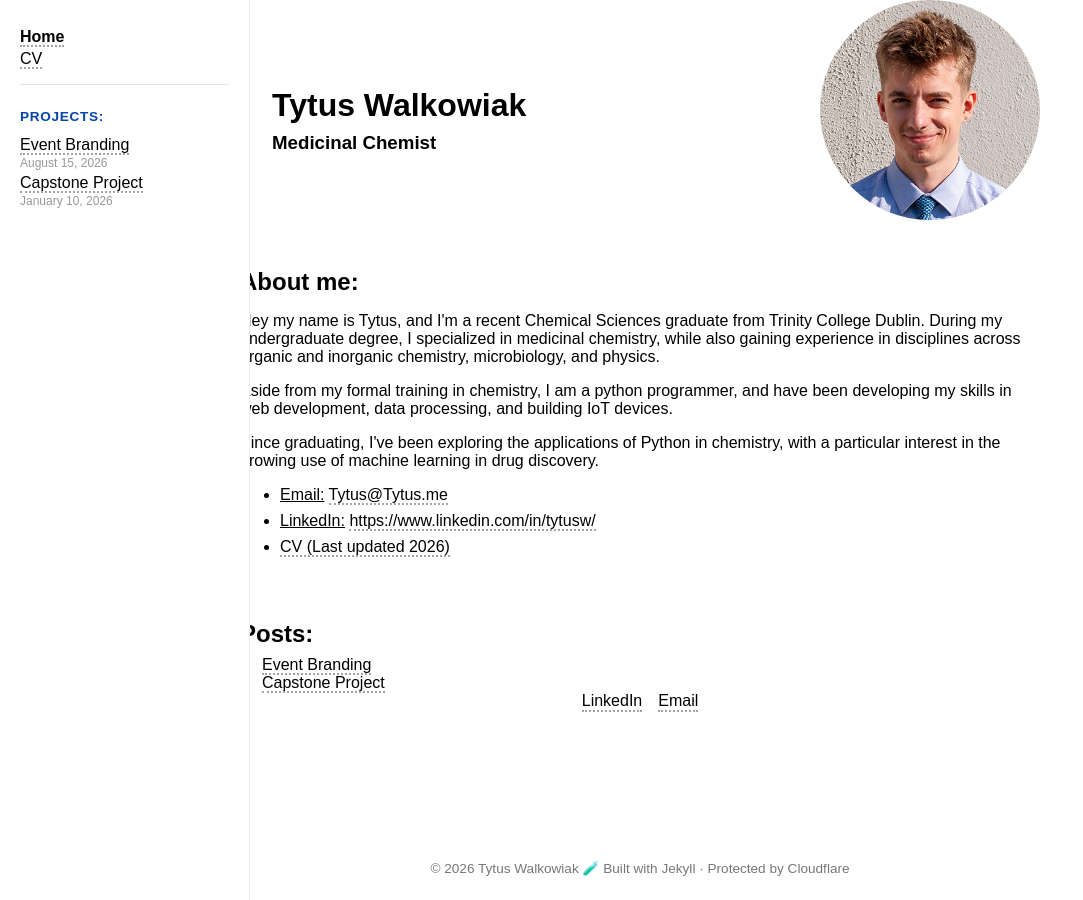
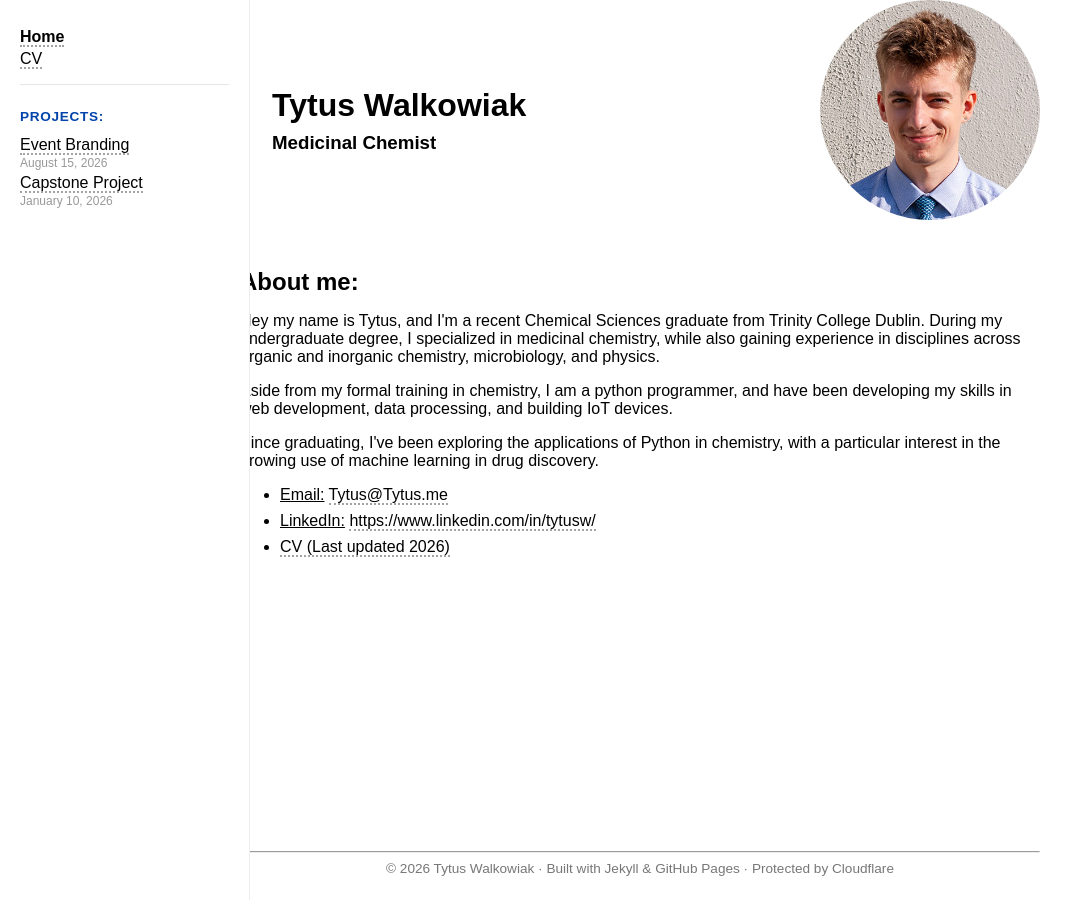
Before and after one commit to b0nes1/tytus.me, a Jekyll site: the page built from index.html, in a window 1280 px wide. Shown: the whole page, without its empty margins (0-1083 px from the left). Built offline with Jekyll 4.4.1, drawn with Linux system fonts in a browser that asks for light colours; the list of posts is cut into pages by our own code.

Commit message:
Add changes to footer

```diff
--- a/_layouts/default.html
+++ b/_layouts/default.html
@@ -19,22 +19,10 @@
 
 <body>
     {{ content}}
-    <div class="postsdiv">
-        <h2>Posts:</h2>
-        {% for post in site.posts %}
-        <li>
-            <a href="{{ post.url }}">{{ post.title }}</a>
-        </li>
-        {% endfor %}
-
-    </div>
-    <div class="socials">
-        <a id="linkedin" href="https://www.linkedin.com/in/tytusw/">LinkedIn</a>
-        <a id="email" href="mailto:Tytus@Tytus.me">Email</a>
-    </div>
 
     <footer>
-        <p>© 2026 Tytus Walkowiak 🧪 Built with Jekyll · Protected by Cloudflare</p>
+    <hr>
+        <p>© 2026 Tytus Walkowiak · Built with Jekyll & GitHub Pages · Protected by Cloudflare</p>
     </footer>
 
     <script src="index.js"></script>
```
